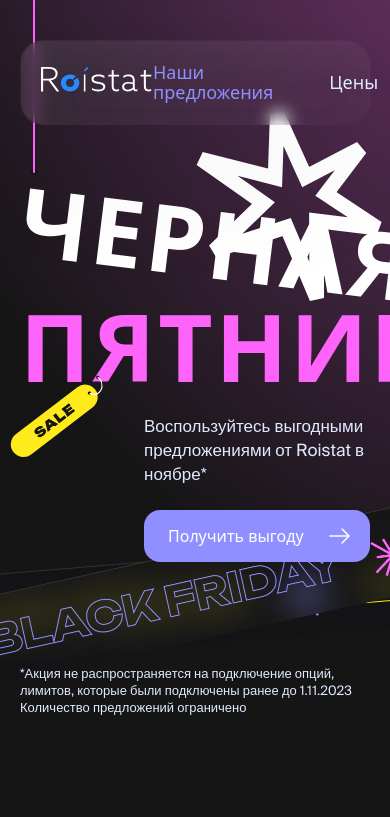
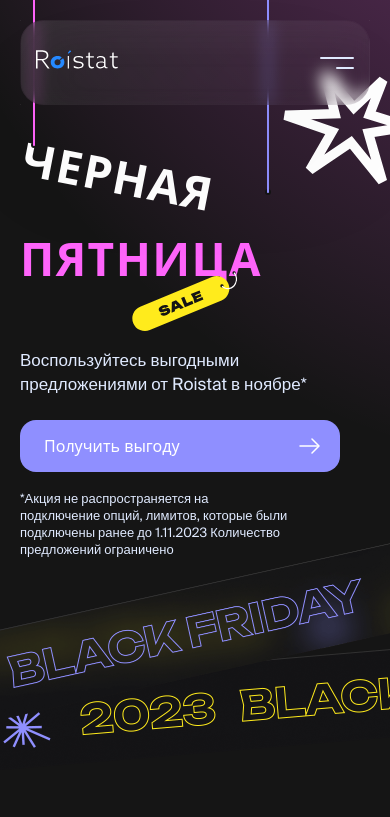
Before and after one commit to JuliaVlasova/roistat-julia-vlasova, a PHP site: page / in a window 390 px wide. Shown: the top 817 px of the page. Run offline with PHP 8.4, Linux system fonts and the light colour scheme; some web fonts are replaced.

Commit message:
css mobile fixes

```diff
--- a/style/main.css
+++ b/style/main.css
@@ -396,9 +396,13 @@ main {
 }
 
 /* Мобильные версии */
-@media screen and (max-width: 1024px) {
+@media screen and (max-width: 1260px) {  /* 1024px в дизайне */
 	.r-wrapper {
 		padding: 40px 32px 86px;
+	}
+
+	.main-title-container {
+		max-width: 914px;
 	}
 
 	.main-title {
@@ -482,7 +486,7 @@ main {
 	}
 }
 
-@media screen and (max-width: 768px) {
+@media screen and (max-width: 960px) { /* 768px в дизайне */
 	.r-wrapper {
 		padding: 40px 20px 77px;
 	}
@@ -491,6 +495,10 @@ main {
 		padding: 15px 20px;
 		margin-bottom: 64px;
 	}
+
+	.main-title-container {
+        max-width: 643px;
+    }
 
 	.main-title {
 		font-size: 94px;
@@ -567,10 +575,14 @@ main {
 	}
 }
 
-@media screen and (max-width: 360px) {
+@media screen and (max-width: 720px) { /* 360px в дизайне */
 	.r-wrapper {
 		padding: 20px 20px 278px;
 	}
+
+	.main-title-container {
+        max-width: 316px;
+    }
 
 	.main-title {
 		font-size: 46px;
```
